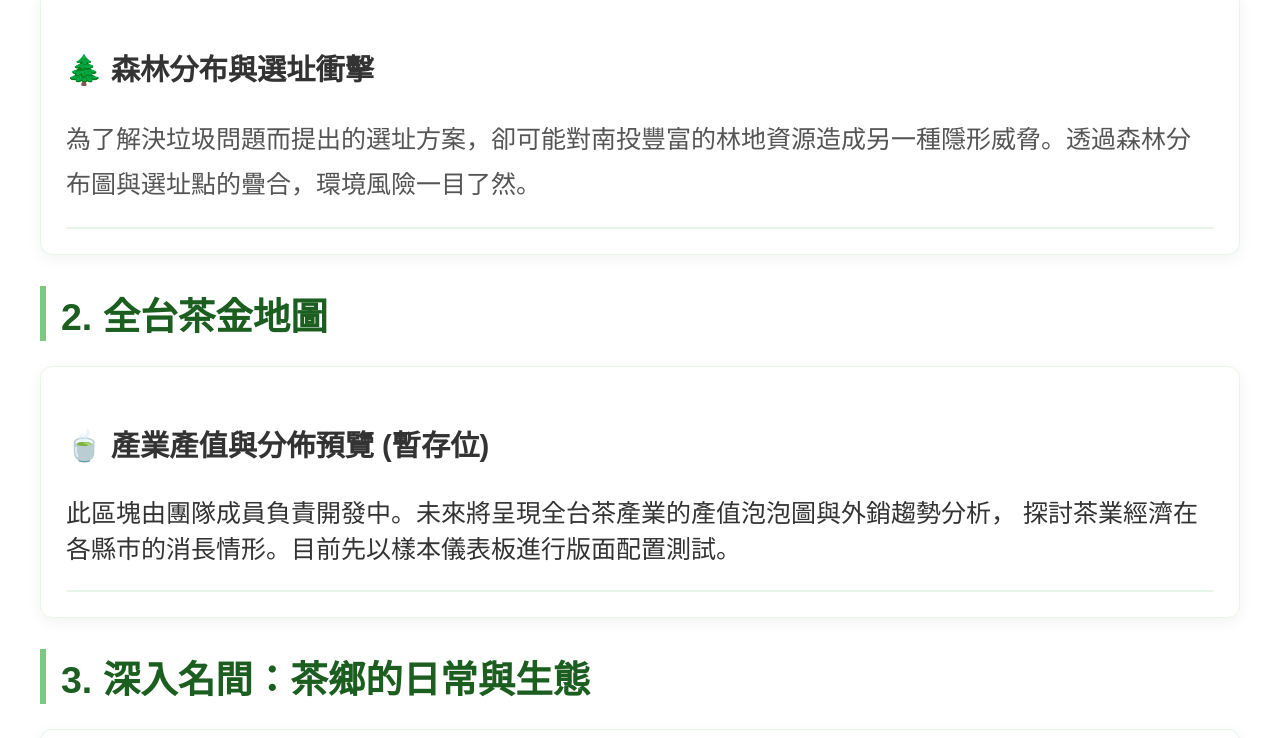
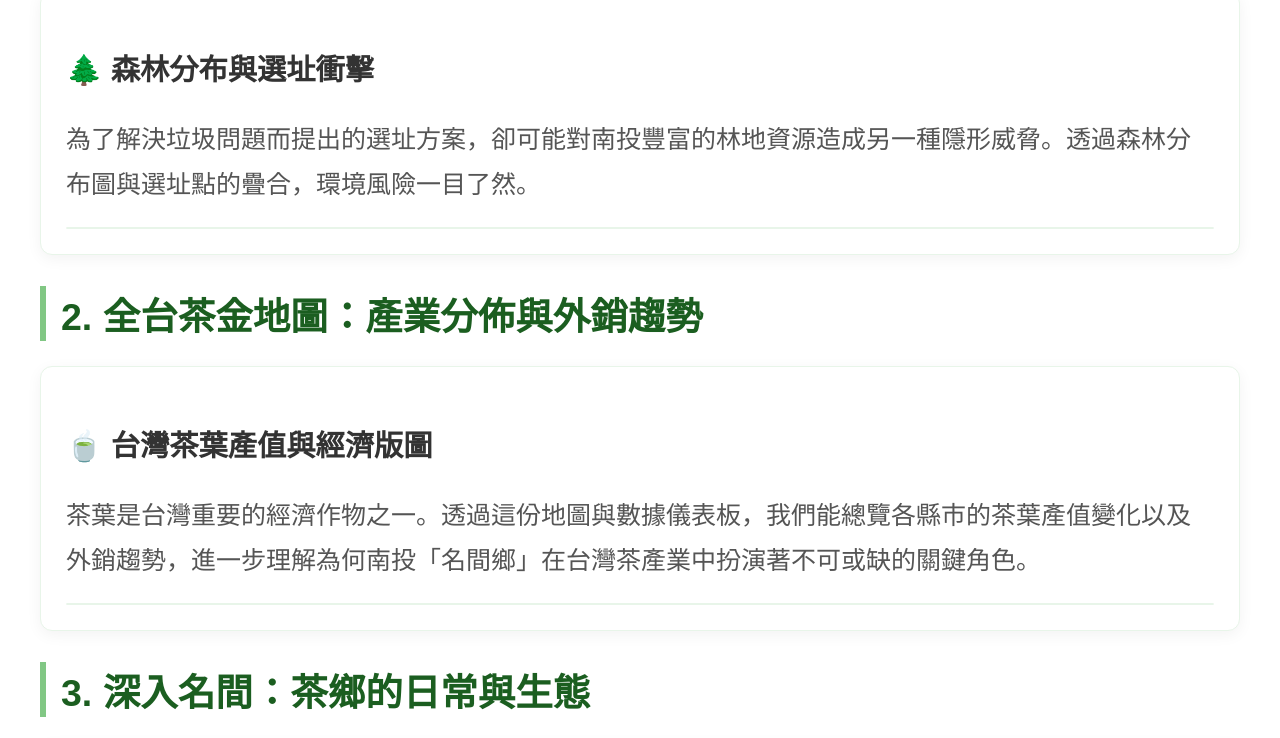
Before and after one commit to cyhsiao2239/data-viz-midterm, a Vue app: page / in a window 1280 px wide. Shown: the part 551-1289 px from the top of the page. Built offline with nearby package versions, Linux system fonts and the light colour scheme.

Commit message:
更新期中報告圖表內容

```diff
--- a/src/components/TaiwanTeaMap.vue
+++ b/src/components/TaiwanTeaMap.vue
@@ -1,45 +1,52 @@
 <script setup>
-import { onMounted } from 'vue'
+import { onMounted, nextTick } from 'vue'
 
-onMounted(() => {
-  // 對應你提供的預位圖表 ID: viz1776604998134
-  const divElement = document.getElementById('viz1776604998134');
-  const vizElement = divElement.getElementsByTagName('object')[0];
+onMounted(async () => {
+  await nextTick()
 
-  // 設定適應寬度，高度建議維持在 700px~900px 之間以符合原圖比例
-  vizElement.style.width = '100%';
-  vizElement.style.height = '800px';
+  // 對應你提供的正確圖表 ID
+  const vizId = 'viz1776755129805';
+  const divElement = document.getElementById(vizId);
 
-  const scriptElement = document.createElement('script');
-  scriptElement.src = 'https://public.tableau.com/javascripts/api/viz_v1.js';
-  vizElement.parentNode.insertBefore(scriptElement, vizElement);
+  if (divElement) {
+    const vizElement = divElement.getElementsByTagName('object')[0];
+
+    // 設定寬度與高度，讓畫面適應網頁版面
+    vizElement.style.width = '100%';
+    vizElement.style.height = '750px';
+
+    const scriptElement = document.createElement('script');
+    scriptElement.src = 'https://public.tableau.com/javascripts/api/viz_v1.js';
+    vizElement.parentNode.insertBefore(scriptElement, vizElement);
+  }
 })
 </script>
 
 <template>
   <section class="map-content">
-    <h2 class="section-title">2. 全台茶金地圖</h2>
+    <h2 class="section-title">2. 全台茶金地圖：產業分佈與外銷趨勢</h2>
 
     <div class="card">
-      <h3>🍵 產業產值與分佈預覽 (暫存位)</h3>
-      <p>
-        此區塊由團隊成員負責開發中。未來將呈現全台茶產業的產值泡泡圖與外銷趨勢分析，
-        探討茶業經濟在各縣市的消長情形。目前先以樣本儀表板進行版面配置測試。
+      <h3>🍵 台灣茶葉產值與經濟版圖</h3>
+      <p class="analysis-text">
+        茶葉是台灣重要的經濟作物之一。透過這份地圖與數據儀表板，我們能總覽各縣市的茶葉產值變化以及外銷趨勢，進一步理解為何南投「名間鄉」在台灣茶產業中扮演著不可或缺的關鍵角色。
       </p>
 
       <div class="tableau-frame">
-        <div class='tableauPlaceholder' id='viz1776604998134' style='position: relative'>
+        <div class='tableauPlaceholder' id='viz1776755129805' style='position: relative'>
           <noscript>
             <a href='#'>
-              <img alt='本文 1 ' src='https://public.tableau.com/static/images/_1/_16498435228620/1_1/1_rss.png' style='border: none' />
+              <img alt=' ' src='https://public.tableau.com/static/images/2_/2_17767544309380/sheet0/1_rss.png' style='border: none' />
             </a>
           </noscript>
           <object class='tableauViz' style='display:none;'>
             <param name='host_url' value='https%3A%2F%2Fpublic.tableau.com%2F' />
             <param name='embed_code_version' value='3' />
-            <param name='path' value='views/_16498435228620/1_1?:language=zh-TW&amp;:embed=true&amp;:sid=&amp;:redirect=auth' />
+            <param name='site_root' value='' />
+            <param name='name' value='2_17767544309380/sheet0' />
+            <param name='tabs' value='yes' />
             <param name='toolbar' value='yes' />
-            <param name='static_image' value='https://public.tableau.com/static/images/_1/_16498435228620/1_1/1.png' />
+            <param name='static_image' value='https://public.tableau.com/static/images/2_/2_17767544309380/sheet0/1.png' />
             <param name='animate_transition' value='yes' />
             <param name='display_static_image' value='yes' />
             <param name='display_spinner' value='yes' />
@@ -54,11 +61,17 @@ onMounted(() => {
 </template>
 
 <style scoped>
+.analysis-text {
+  line-height: 1.8;
+  color: #555;
+  margin-bottom: 20px;
+}
+
 .tableau-frame {
   margin-top: 20px;
+  background: #f9f9f9;
   border: 1px solid #e8f5e9;
   border-radius: 8px;
   overflow: hidden;
-  background-color: #f9fbf9;
 }
 </style>
```
